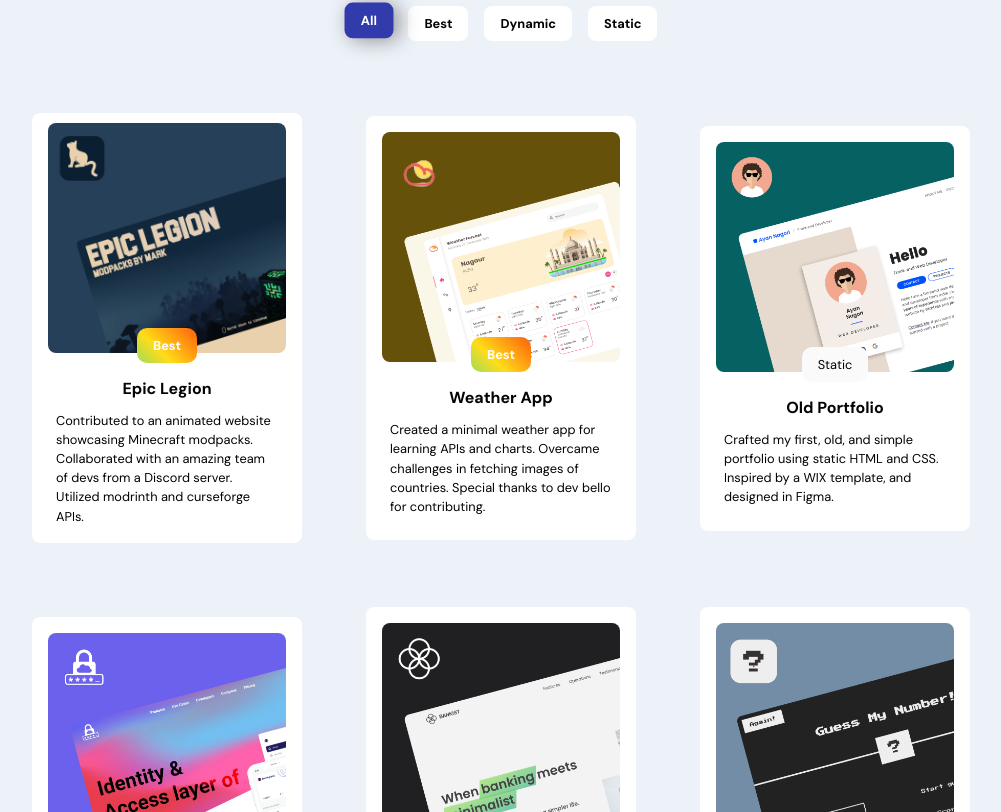
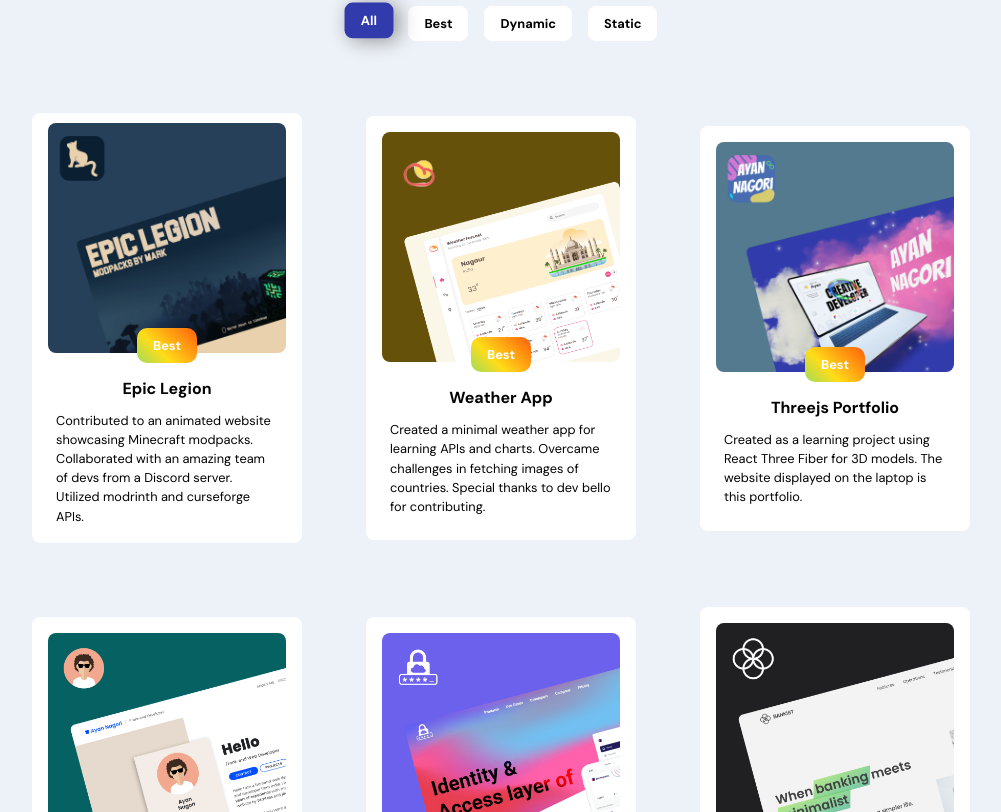
Before and after one commit to AyanNagorimsn/portfolio-react, a React (Vite) app: page / in a window 1280 px wide. Shown: the part 1828-2640 px from the top of the page, without its empty margins (139-1140 px from the left). Built offline with nearby package versions, Linux system fonts and the light colour scheme; no server answers.

Commit message:
added new project

```diff
--- a/src/constants/images.js
+++ b/src/constants/images.js
@@ -24,8 +24,10 @@ import guessthenum from "../assets/guessthenum.png";
 import weather from "../assets/weather.png";
 import saleslancer from "../assets/saleslancer.png";
 import epiclegion from "../assets/epiclegion.png";
+import threeportfolio from "../assets/threeportfolio.png";
 
 export default {
+  threeportfolio,
   saleslancer,
   epiclegion,
   weather,
--- a/src/data/work-data.js
+++ b/src/data/work-data.js
@@ -14,6 +14,15 @@ export const data = [
     codeLink: "https://github.com/ayannagorimsn/weather-app",
     tags: [`All`, `Best`, `Dynamic`],
     imgname: `weather`,
+  },
+  {
+    title: `Threejs Portfolio`,
+    description:
+      "Created as a learning project using React Three Fiber for 3D models. The website displayed on the laptop is this portfolio.",
+    projectLink: `https://ayannagoribut3d.vercel.app/`,
+    codeLink: "https://github.com/AyanNagorimsn/PortfolioBut3D",
+    tags: [`All`, `Best`, `static`],
+    imgname: `threeportfolio`,
   },
   {
     title: `Old Portfolio`,
```
Also changed, not shown: src/assets/threeportfolio.png (added).
